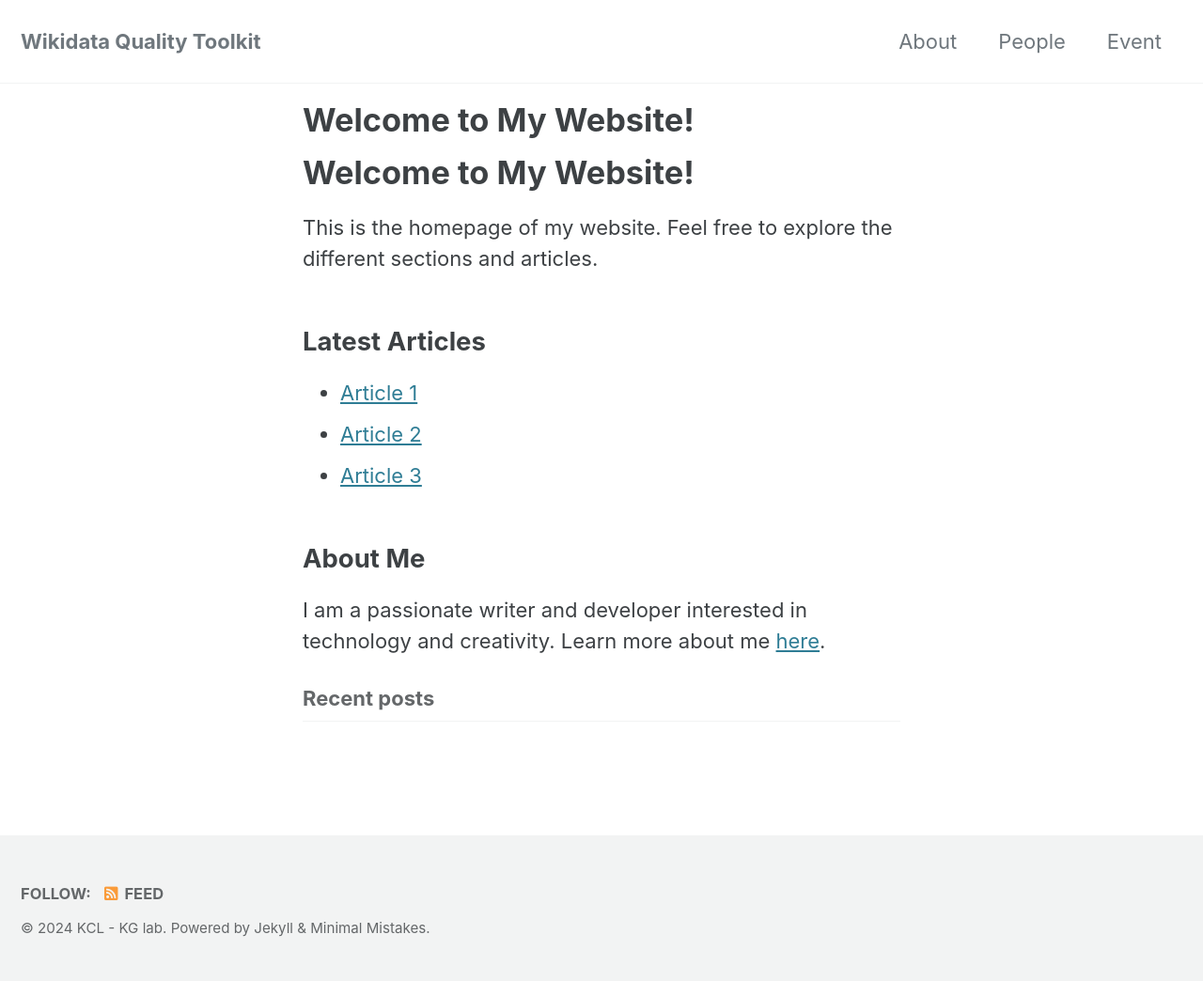
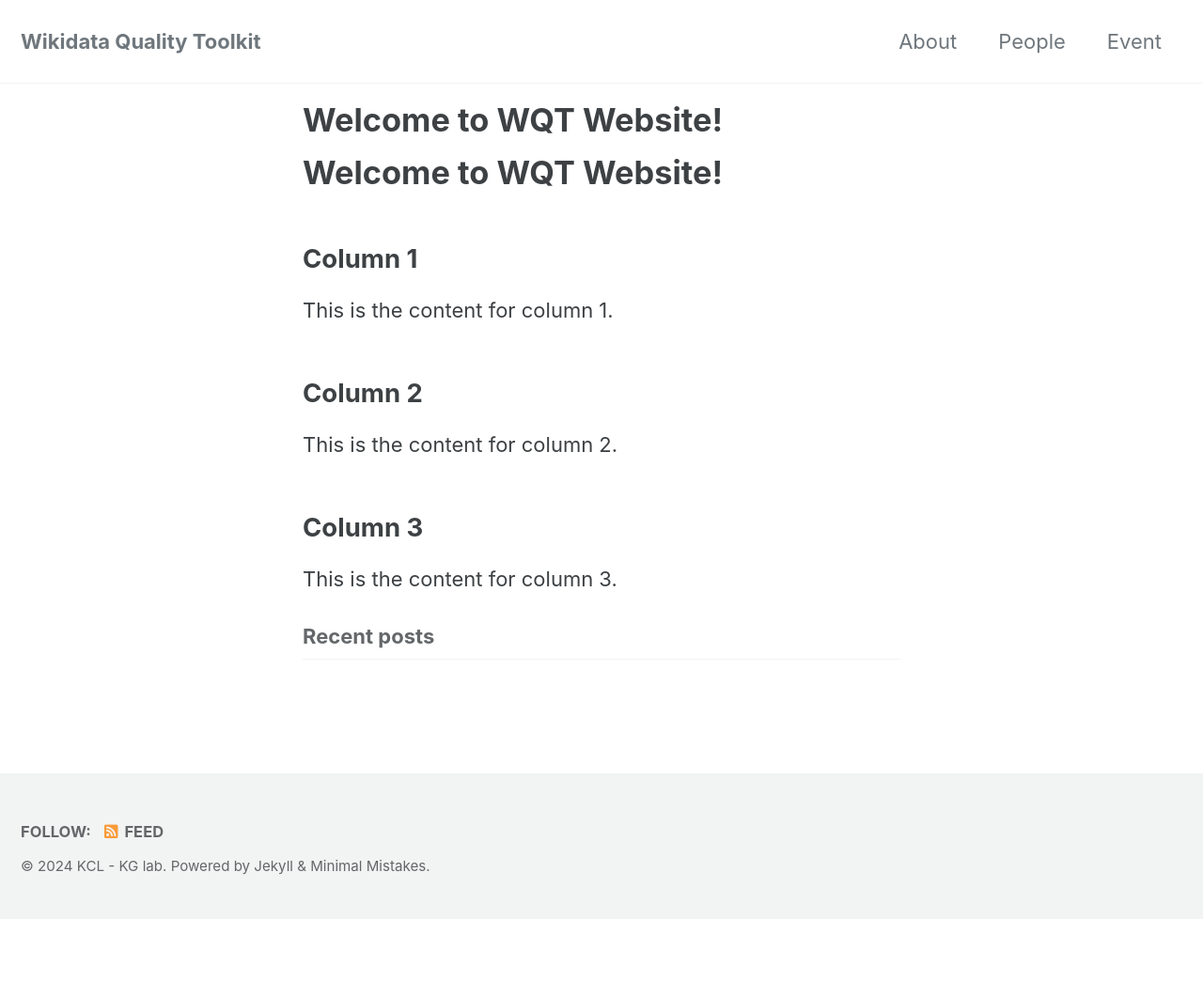
Before and after one commit to King-s-Knowledge-Graph-Lab/WikidataQualityToolkit, a Jekyll site: the page built from index.md, in a window 1280 px wide. Shown: the whole page at 94% size. Built offline with Jekyll 4.4.1, drawn with Linux system fonts in a browser that asks for light colours; cached includes are drawn as plain includes; the list of posts is cut into pages by our own code; our own code applies the rules of GitHub Pages for plain Markdown files; after the commit the page ends 978 px from its top, so only the background shows below that.

Commit message:
Update index.md

```diff
--- a/index.md
+++ b/index.md
@@ -3,16 +3,21 @@ layout: home
 author_profile: False
 ---
 
-# Welcome to My Website!
+# Welcome to WQT Website!
 
-This is the homepage of my website. Feel free to explore the different sections and articles.
+<div class="row">
+  <div class="column">
+    <h2>Column 1</h2>
+    <p>This is the content for column 1.</p>
+  </div>
 
-## Latest Articles
+  <div class="column">
+    <h2>Column 2</h2>
+    <p>This is the content for column 2.</p>
+  </div>
 
-- [Article 1](/article-1)
-- [Article 2](/article-2)
-- [Article 3](/article-3)
-
-## About Me
-
-I am a passionate writer and developer interested in technology and creativity. Learn more about me [here](/about).
+  <div class="column">
+    <h2>Column 3</h2>
+    <p>This is the content for column 3.</p>
+  </div>
+</div>
```
